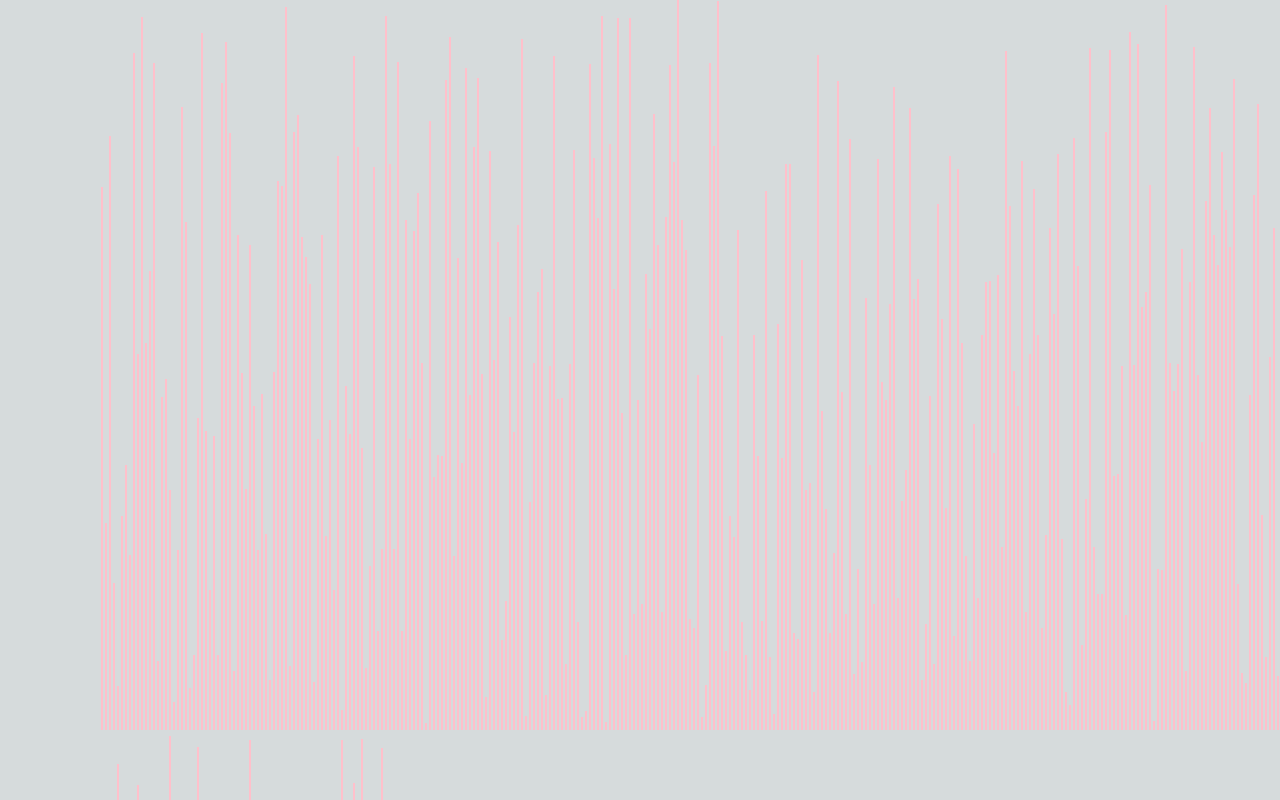
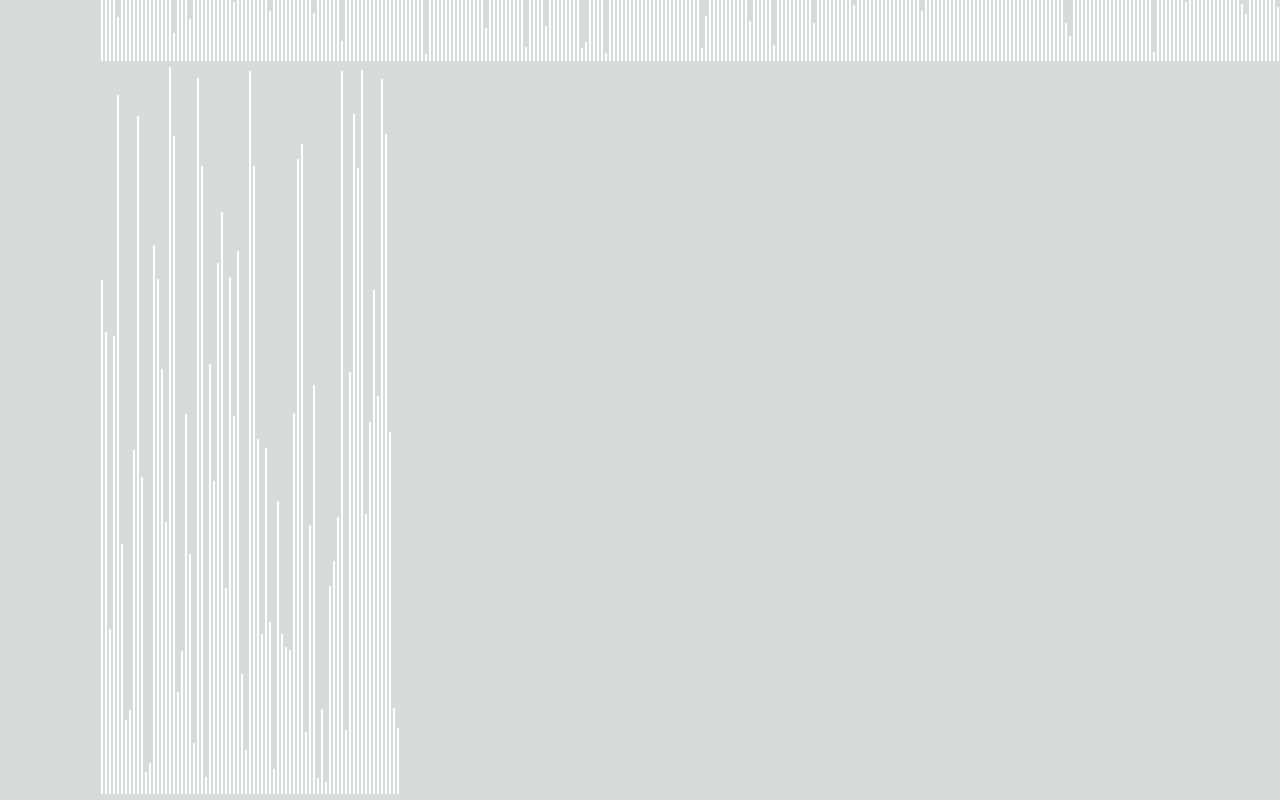
Before and after one commit to KasperTreborg/sortingvisualizer, a Next.js app: page / in a window 1280 px wide. Shown: the top 800 px of the page. Built offline with nearby package versions, Linux system fonts and the light colour scheme.

Commit message:
tidying some css things

```diff
--- a/app/SortingVisualizer/SortingVisualizer.css
+++ b/app/SortingVisualizer/SortingVisualizer.css
@@ -1,11 +1,12 @@
 .array-container {
     position: absolute;
     left: 100px;
+    bottom: 0px;
 }
 
 .array-bar {
     width: 2px;
-    background-color: pink;
+    background-color: white;
     display: inline-block;
     margin: 0 1px;
 }
```
